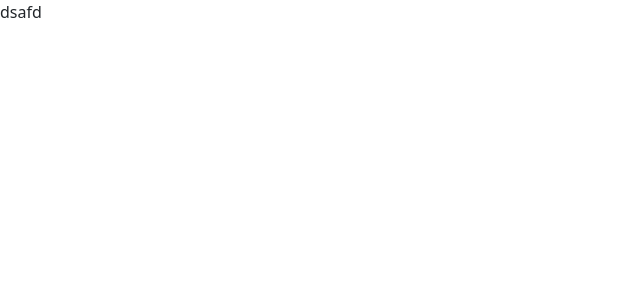
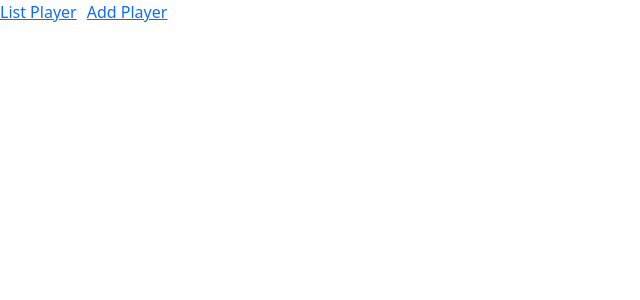
Before and after one commit to albertcapgemini/KingsLeague-Frontend, an Angular app: page / in a window 1280 px wide. Shown: the top 300 px of the page, without its empty margins (0-640 px from the left). Built offline with nearby package versions, Linux system fonts and the light colour scheme.

Commit message:
Routerlink + enlaces

```diff
--- a/src/app/app-routing.module.ts
+++ b/src/app/app-routing.module.ts
@@ -1,7 +1,18 @@
 import { NgModule } from '@angular/core';
 import { RouterModule, Routes } from '@angular/router';
+import { PlayerListComponent } from './component/player-list/player-list/player-list.component';
+import { PlayerAddComponent } from './component/player-add/player-add/player-add.component';
 
-const routes: Routes = [];
+const routes: Routes = [
+  {
+    path: 'player/list',
+    component:  PlayerListComponent
+  },
+  {
+    path: 'player/add',
+    component: PlayerAddComponent
+  }
+];
 
 @NgModule({
   imports: [RouterModule.forRoot(routes)],
--- a/src/app/app.component.html
+++ b/src/app/app.component.html
@@ -1,2 +1,6 @@
-dsafd
+
+
+<a routerLink="player/list">List Player</a>
+<a style="margin-left:10px" routerLink="player/add">Add Player</a>
+
 <router-outlet></router-outlet>
--- a/src/app/app.module.ts
+++ b/src/app/app.module.ts
@@ -5,6 +5,7 @@ import { AppRoutingModule } from './app-routing.module';
 import { AppComponent } from './app.component';
 import { PlayerAddComponent } from './component/player-add/player-add/player-add.component';
 import { PlayerListComponent } from './component/player-list/player-list/player-list.component';
+import { FormsModule } from '@angular/forms';
 
 @NgModule({
   declarations: [
@@ -14,7 +15,8 @@ import { PlayerListComponent } from './component/player-list/player-list/player-
   ],
   imports: [
     BrowserModule,
-    AppRoutingModule
+    AppRoutingModule,
+    FormsModule
   ],
   providers: [],
   bootstrap: [AppComponent]
```
